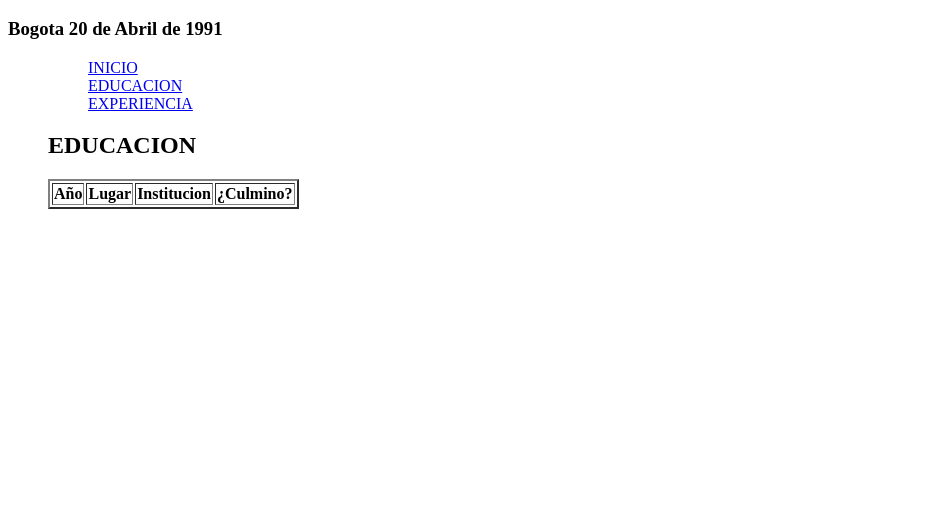
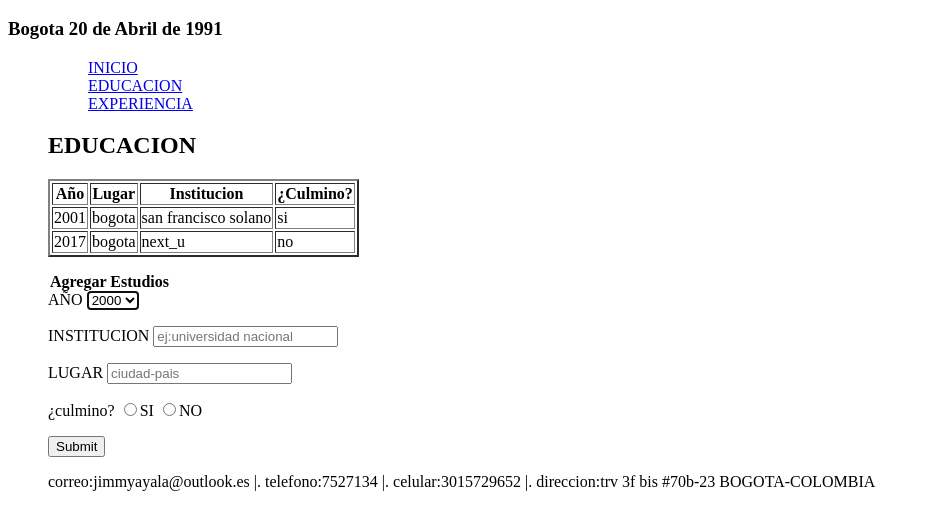
Before and after one commit to jimboayala/HOJA-DE-VIDA-NEXT_U, a plain HTML site: page educacion.html in a window 1280 px wide. Shown: the part 267-796 px from the top of the page, without its empty margins (0-931 px from the left). Drawn offline with Linux system fonts and the light colour scheme.

Commit message:
avance 2
se termina la c reacion del formulario y pie de pagina de la pagina
loical educacion.html y se inicia el trabajo de creacion en la pagina
experiencia

```diff
--- a/educacion.html
+++ b/educacion.html
@@ -10,13 +10,14 @@
       <h1>HOJA DE VIDA</h1>
       <h2><em>Jimmy Fernando Ayala Cardona</em></h2>
       <h3> Bogota 20 de Abril de 1991</h3>
+        </svg>
       <ol>
         <ul><a href="index.html">INICIO</a></ul>
         <ul><a href="educacion.html">EDUCACION</a></ul>
         <ul><a href="experiencia.html">EXPERIENCIA</a></ul>
         <h2>EDUCACION</h2>
           <table border="2">
-
+          </ol>
           <thead>
             <tr>
             <th>Año</th>
@@ -26,8 +27,66 @@
           </tr>
           </thead>
 
+          <tbody>
+                  <tr>
+            <td>2001</td>
+            <td>bogota</td>
+            <td>san francisco solano</td>
+            <td>si</td>
+                  </tr>
+
+                  <tr>
+            <td>2017</td>
+            <td>bogota</td>
+            <td>next_u</td>
+            <td>no</td>
+                  </tr>
+          </tbody>
               </table>
-      </ol>
-    </svg>
-  </body>
-</html>
+              <form name="form estudios">
+                <p>
+                <legend><strong>Agregar Estudios</strong></legend>
+                  <label for="año">AÑO</label>
+                  <select autofocus>
+                    <option>2000</option>
+                    <option>2001</option>
+                    <option>2002</option>
+                    <option>2003</option>
+                    <option>2004</option>
+                    <option>2005</option>
+                    <option>2006</option>
+                    <option>2007</option>
+                    <option>2008</option>
+                    <option>2009</option>
+                    <option>2010</option>
+                    <option>2011</option>
+                    <option>2012</option>
+                    <option>2013</option>
+                    <option>2014</option>
+                    <option>2015</option>
+                    <option>2016</option>
+                    <option>2017</option>
+                  </select>
+                </p>
+                <p>
+                  <label for="institucion">INSTITUCION</label>
+                    <input type="text" id="institucion"placeholder="ej:universidad nacional" required >
+                  </p>
+                  <p>
+                    <label for="lugar">LUGAR</label>
+                    <input type="text" name="lugar" placeholder="ciudad-pais" >
+                  </p>
+                  <p>
+                    <label for="culmino">¿culmino?</label>
+                    <input type="radio" name="culmino" >SI
+                    <input type="radio" name="culmino" >NO
+                  </p>
+                  <p>
+                    <input type="submit" name="enviar" >
+                  </p>
+              </form>
+                <footer>
+                  <P> correo:jimmyayala@outlook.es |. telefono:7527134 |. celular:3015729652 |. direccion:trv 3f bis #70b-23 BOGOTA-COLOMBIA </P>
+              </footer>
+             </body>
+             </html>
```
Also changed, not shown: experiencia.html (+3 -1 lines).
